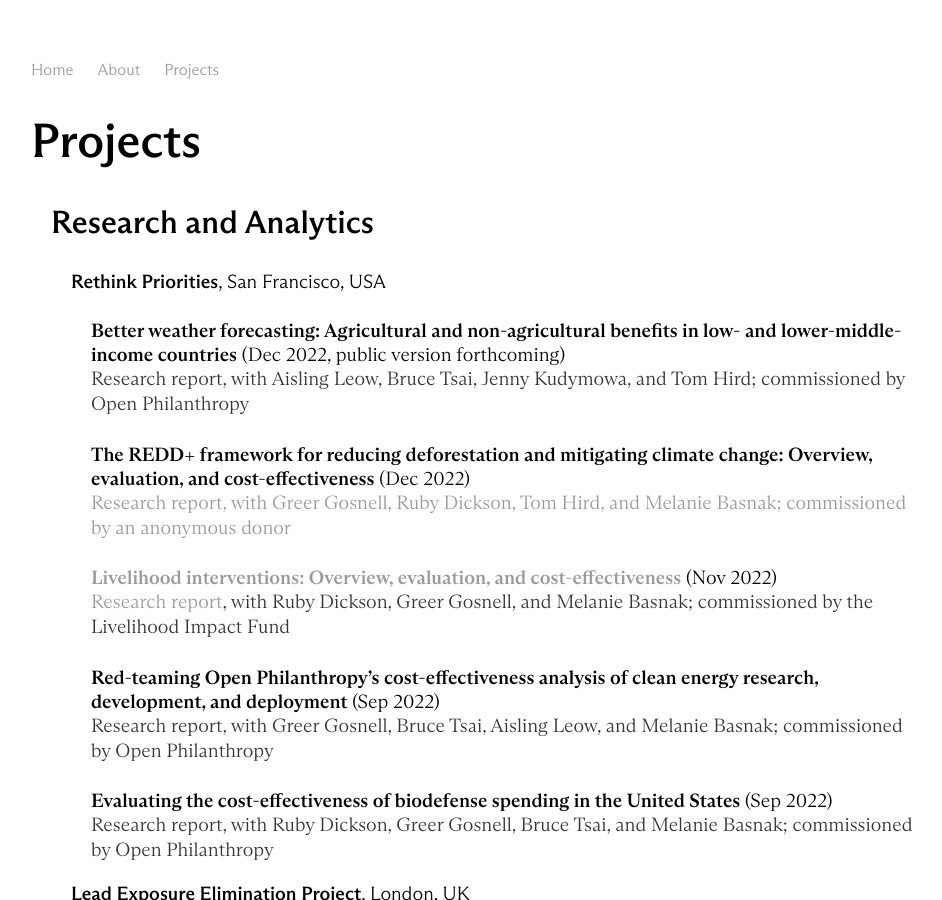
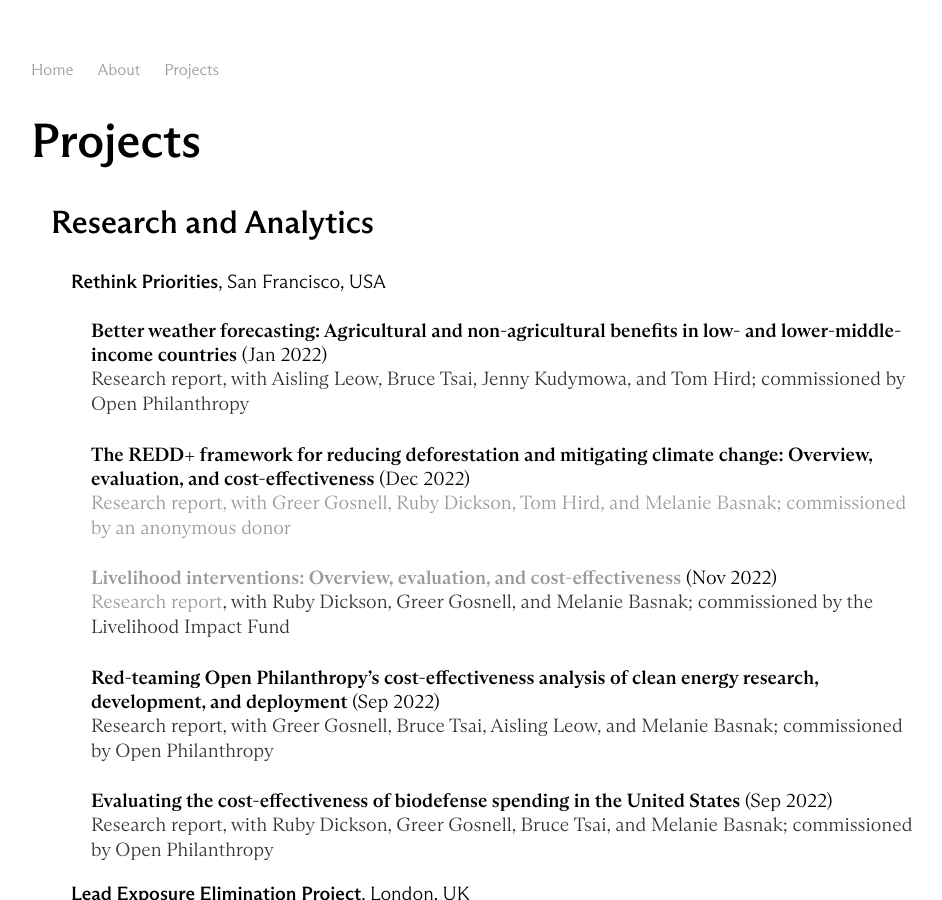
Before and after one commit to y-james-hu/y-james-hu.github.io, a Jekyll site: the page built from projects/index.html, in a window 1280 px wide and 900 px high. Shown: the whole window, without its empty margins (161-1103 px from the left). Built offline with Jekyll 4.4.1, drawn with Linux system fonts in a browser that asks for light colours.

Commit message:
Update index.html

```diff
--- a/projects/index.html
+++ b/projects/index.html
@@ -8,7 +8,7 @@
 
     <h3 style="margin-left: 40px">Rethink Priorities<span style="font-weight:normal">, San Francisco, USA</span></h3>
 
-      <h4 style="margin-left: 60px">Better weather forecasting: Agricultural and non-agricultural benefits in low- and lower-middle-income countries<span style="font-weight:normal"> (Dec 2022, public version forthcoming)</span></h4>
+      <h4 style="margin-left: 60px">Better weather forecasting: Agricultural and non-agricultural benefits in low- and lower-middle-income countries<span style="font-weight:normal"> (Jan 2022)</span></h4>
       <p style="margin-left: 60px">Research report, with Aisling Leow, Bruce Tsai, Jenny Kudymowa, and Tom Hird; commissioned by Open Philanthropy</p>
 
       <h4 style="margin-left: 60px">The REDD+ framework for reducing deforestation and mitigating climate change: Overview, evaluation, and cost-effectiveness<span style="font-weight:normal"> (Dec 2022)</span></h4>
```
